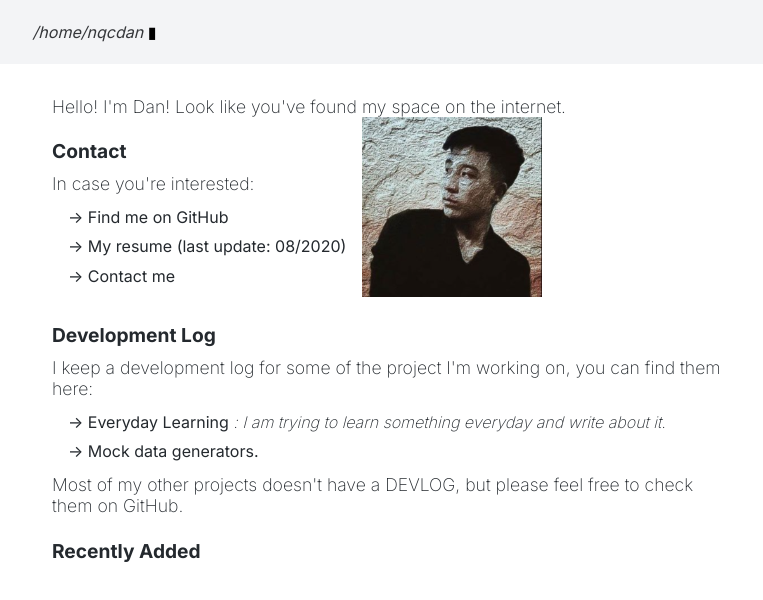
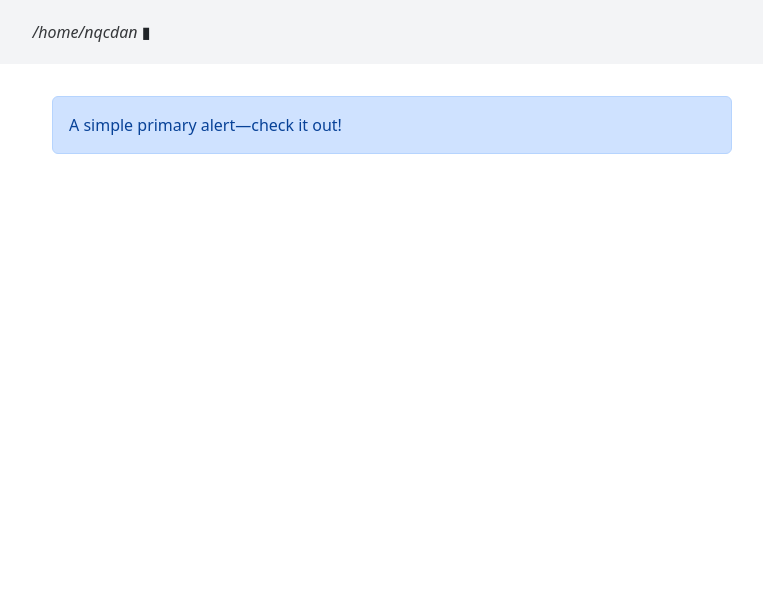
Before and after one commit to LeNgocDan/js-starter-kit, a website built with webpack: page src/index.html in a window 1280 px wide. Shown: the whole page, without its empty margins (248-1011 px from the left). Built offline with nearby package versions, Linux system fonts and the light colour scheme.

Commit message:
remove asset

```diff
--- a/package.json
+++ b/package.json
@@ -61,5 +61,8 @@
     "plugins": [
       "@babel/plugin-proposal-class-properties"
     ]
+  },
+  "dependencies": {
+    "bootstrap": "^5.2.3"
   }
 }
--- a/src/index.html
+++ b/src/index.html
@@ -17,38 +17,9 @@
       </div>
     </div>
     <main class="limit">
-      <p>Hello! I&#x27;m Dan! Look like you&#x27;ve found my space on the internet.</p>
-
-      <div style="display: flex;">
-        <div>
-          <h2>Contact</h2>
-          <p>In case you&#x27;re interested:</p>
-          <ul>
-            <li><a href="https://github.com/ngcdan">-&gt; Find me on GitHub</a></li>
-            <li><a href="https://github.com/ngcdan">-&gt; My resume (last update: 08/2020)</a></li>
-            <li><a href="mailto:linuss1908@gmail.com">-&gt; Contact me</a></li>
-          </ul>
-        </div>
-        <div>
-          <img id="avatar" src="http://placehold.it/">
-        </div>
+      <div class="alert alert-primary" role="alert">
+        A simple primary alert—check it out!
       </div>
-
-      <section class="blog">
-        <h2>Development Log</h2>
-        <p>I keep a development log for some of the project I&#x27;m working on, you can find them here:</p>
-        <ul>
-          <li><a class="inline-block" href="https://github.com/ngcdan/ngcdan">-&gt; Everyday Learning</a>
-            <i>: I am trying to learn something everyday and write about it.</i>
-          </li>
-          <li><a id="loadUsers" href="#">-&gt; Mock data generators.</a> </li>
-        </ul>
-        <p>Most of my other projects doesn&#x27;t have a DEVLOG, but please feel free to check them on GitHub.</p>
-      </section>
-
-      <section class="blog">
-        <h2>Recently Added</h2>
-      </section>
     </main>
   </div>
 </body>
--- a/src/scss/index.scss
+++ b/src/scss/index.scss
@@ -8,3 +8,5 @@
 @media screen and (min-width: 1140px) {
   @import 'large';
 }
+
+@import "~bootstrap/scss/bootstrap";
```
Also changed, not shown: src/assets/favicon.ico (deleted).
